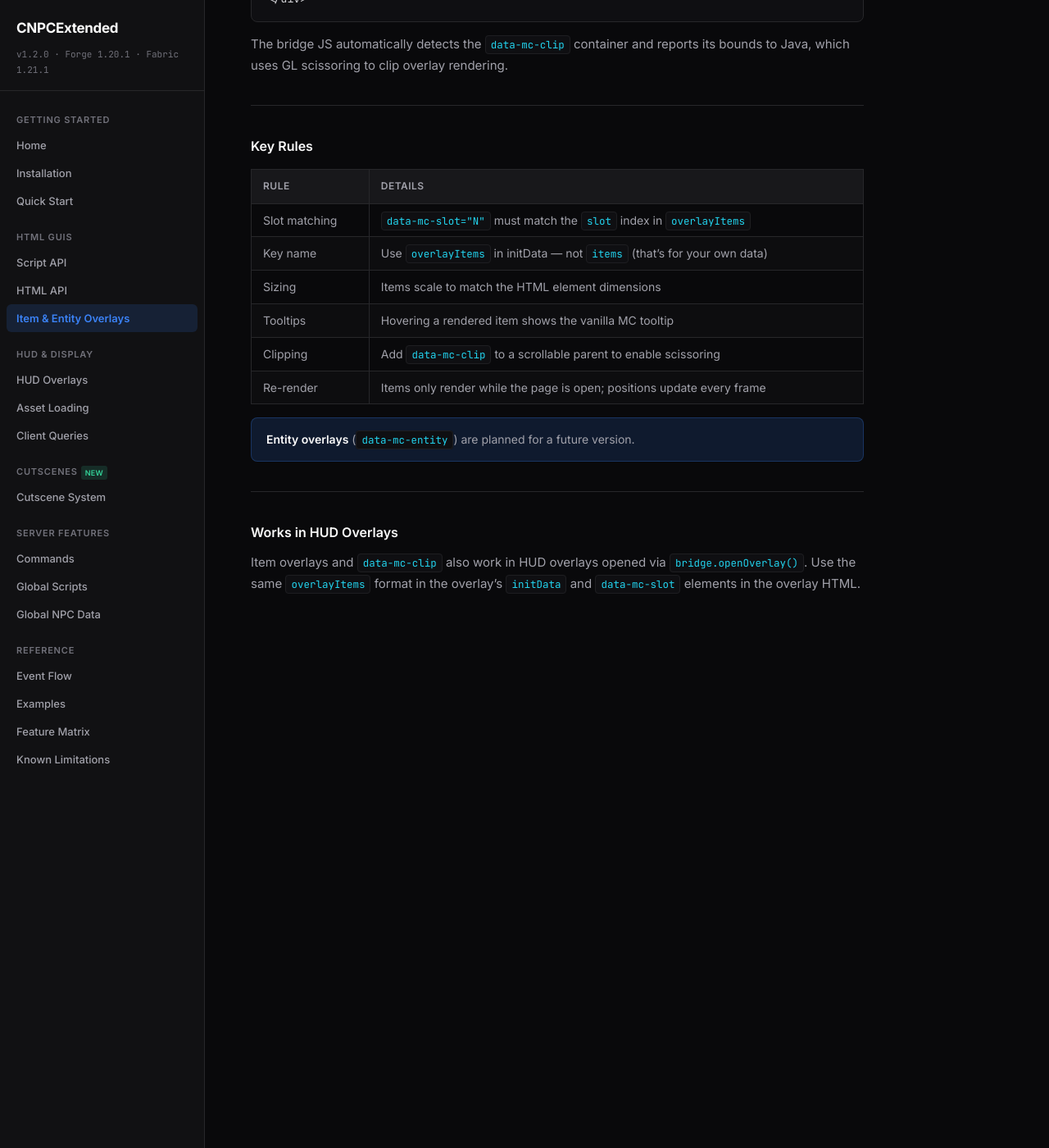
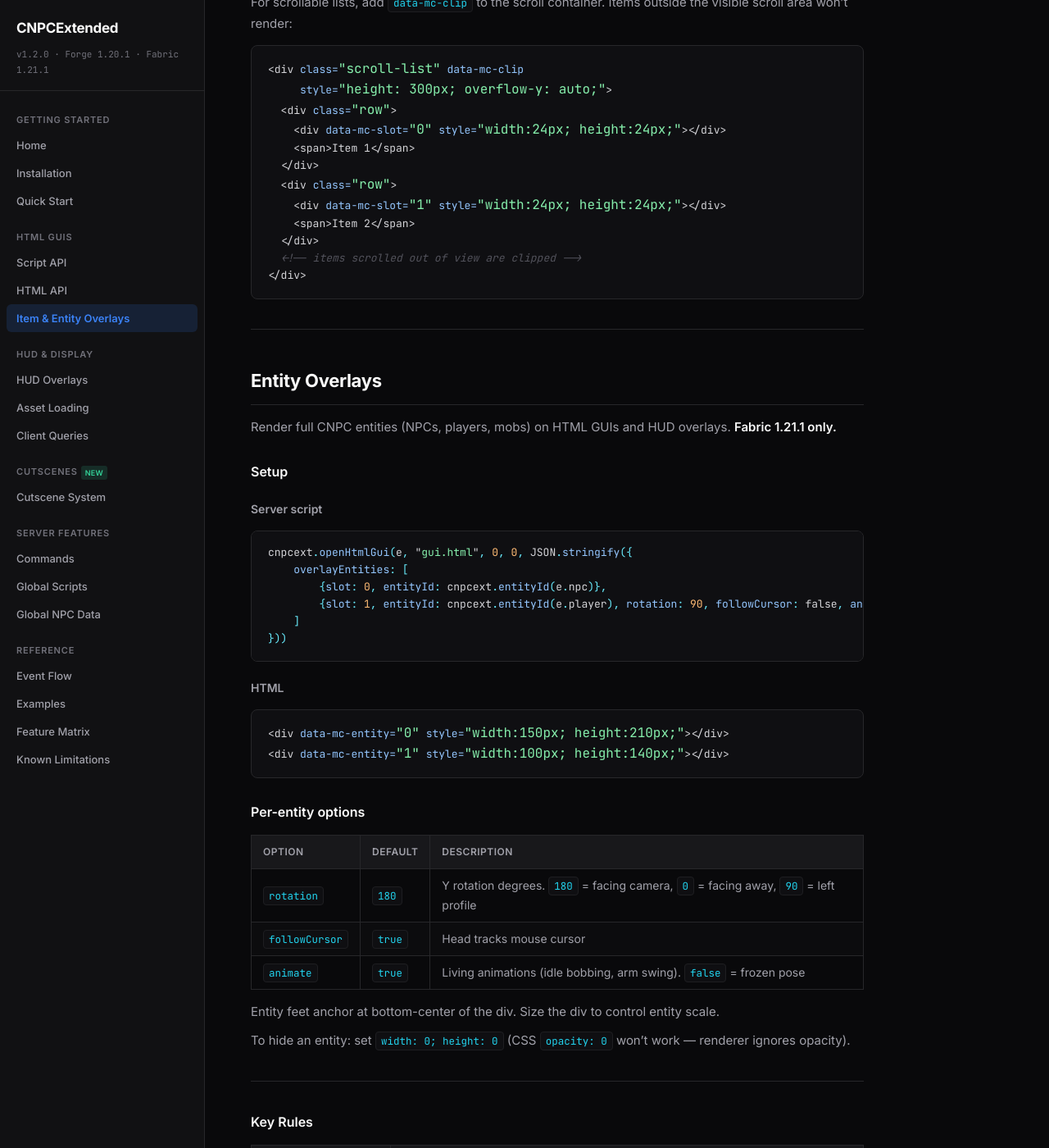
Before and after one commit to AsianDoesCodin/CNPCExtended-Docs, a Jekyll site: the page built from api/overlays.md, in a window 1280 px wide and 1400 px high, scrolled down 2141 px. Shown: the whole window at 82% size. Built offline with Jekyll 4.4.1, drawn with Linux system fonts in a browser that asks for light colours; some of the changed text lies outside the part shown.

Commit message:
Add item scale support (data-mc-scale), document entity overlays

````diff
--- a/api/overlays.md
+++ b/api/overlays.md
@@ -1,6 +1,6 @@
 ---
 layout: default
-title: Item Overlays
+title: Item & Entity Overlays
 ---
 
 ## MC Item Overlays
@@ -60,16 +60,30 @@ If both `nbt` and `item` are present, `nbt` takes priority.
     <div data-mc-slot="1" style="width:32px; height:32px;"></div>
     <span>Golden Apple x5</span>
   </div>
-  <div class="item-cell">
-    <div data-mc-slot="2" style="width:32px; height:32px;"></div>
-    <span>Netherite Helmet</span>
-  </div>
-  <div class="item-cell">
-    <div data-mc-slot="3" style="width:32px; height:32px;"></div>
-    <span>Enchanted Book</span>
-  </div>
 </div>
 ```
+
+---
+
+### Item Scaling
+
+Use `data-mc-scale` to resize the rendered item. Default is `1` (16×16 MC pixels). Make the HTML element larger to match:
+
+```html
+<!-- Normal size (16×16) -->
+<div data-mc-slot="0" style="width:32px; height:32px;"></div>
+
+<!-- 2x scale (32×32 MC pixels) -->
+<div data-mc-slot="1" data-mc-scale="2" style="width:64px; height:64px;"></div>
+
+<!-- 3x scale (48×48 MC pixels) -->
+<div data-mc-slot="2" data-mc-scale="3" style="width:96px; height:96px;"></div>
+
+<!-- Half size -->
+<div data-mc-slot="3" data-mc-scale="0.5" style="width:16px; height:16px;"></div>
+```
+
+The item is rendered centered in the HTML element. Enchant glint, durability bars, and stack count decorations all scale with the item.
 
 ---
 
@@ -92,7 +106,43 @@ For scrollable lists, add `data-mc-clip` to the scroll container. Items outside
 </div>
 ```
 
-The bridge JS automatically detects the `data-mc-clip` container and reports its bounds to Java, which uses GL scissoring to clip overlay rendering.
+---
+
+## Entity Overlays
+
+Render full CNPC entities (NPCs, players, mobs) on HTML GUIs and HUD overlays. **Fabric 1.21.1 only.**
+
+### Setup
+
+#### Server script
+
+```javascript
+cnpcext.openHtmlGui(e, "gui.html", 0, 0, JSON.stringify({
+    overlayEntities: [
+        {slot: 0, entityId: cnpcext.entityId(e.npc)},
+        {slot: 1, entityId: cnpcext.entityId(e.player), rotation: 90, followCursor: false, animate: false}
+    ]
+}))
+```
+
+#### HTML
+
+```html
+<div data-mc-entity="0" style="width:150px; height:210px;"></div>
+<div data-mc-entity="1" style="width:100px; height:140px;"></div>
+```
+
+### Per-entity options
+
+| Option | Default | Description |
+|--------|---------|-------------|
+| `rotation` | `180` | Y rotation degrees. `180` = facing camera, `0` = facing away, `90` = left profile |
+| `followCursor` | `true` | Head tracks mouse cursor |
+| `animate` | `true` | Living animations (idle bobbing, arm swing). `false` = frozen pose |
+
+Entity feet anchor at bottom-center of the div. Size the div to control entity scale.
+
+To hide an entity: set `width: 0; height: 0` (CSS `opacity: 0` won't work — renderer ignores opacity).
 
 ---
 
@@ -100,19 +150,9 @@ The bridge JS automatically detects the `data-mc-clip` container and reports its
 
 | Rule | Details |
 |------|---------|
-| Slot matching | `data-mc-slot="N"` must match the `slot` index in `overlayItems` |
-| Key name | Use `overlayItems` in initData — not `items` (that's for your own data) |
-| Sizing | Items scale to match the HTML element dimensions |
+| Slot matching | `data-mc-slot="N"` / `data-mc-entity="N"` must match the `slot` index |
+| Key names | Use `overlayItems` for items, `overlayEntities` for entities |
+| Scaling | `data-mc-scale="N"` controls item render size (default 1) |
 | Tooltips | Hovering a rendered item shows the vanilla MC tooltip |
-| Clipping | Add `data-mc-clip` to a scrollable parent to enable scissoring |
-| Re-render | Items only render while the page is open; positions update every frame |
-
-<div class="info-box">
-<strong>Entity overlays</strong> (<code>data-mc-entity</code>) are planned for a future version.
-</div>
-
----
-
-### Works in HUD Overlays
-
-Item overlays and `data-mc-clip` also work in HUD overlays opened via `bridge.openOverlay()`. Use the same `overlayItems` format in the overlay's `initData` and `data-mc-slot` elements in the overlay HTML.
+| Clipping | `data-mc-clip` on a scrollable parent enables scissoring |
+| Works everywhere | Both HTML GUIs and HUD overlays support item/entity overlays |
````
